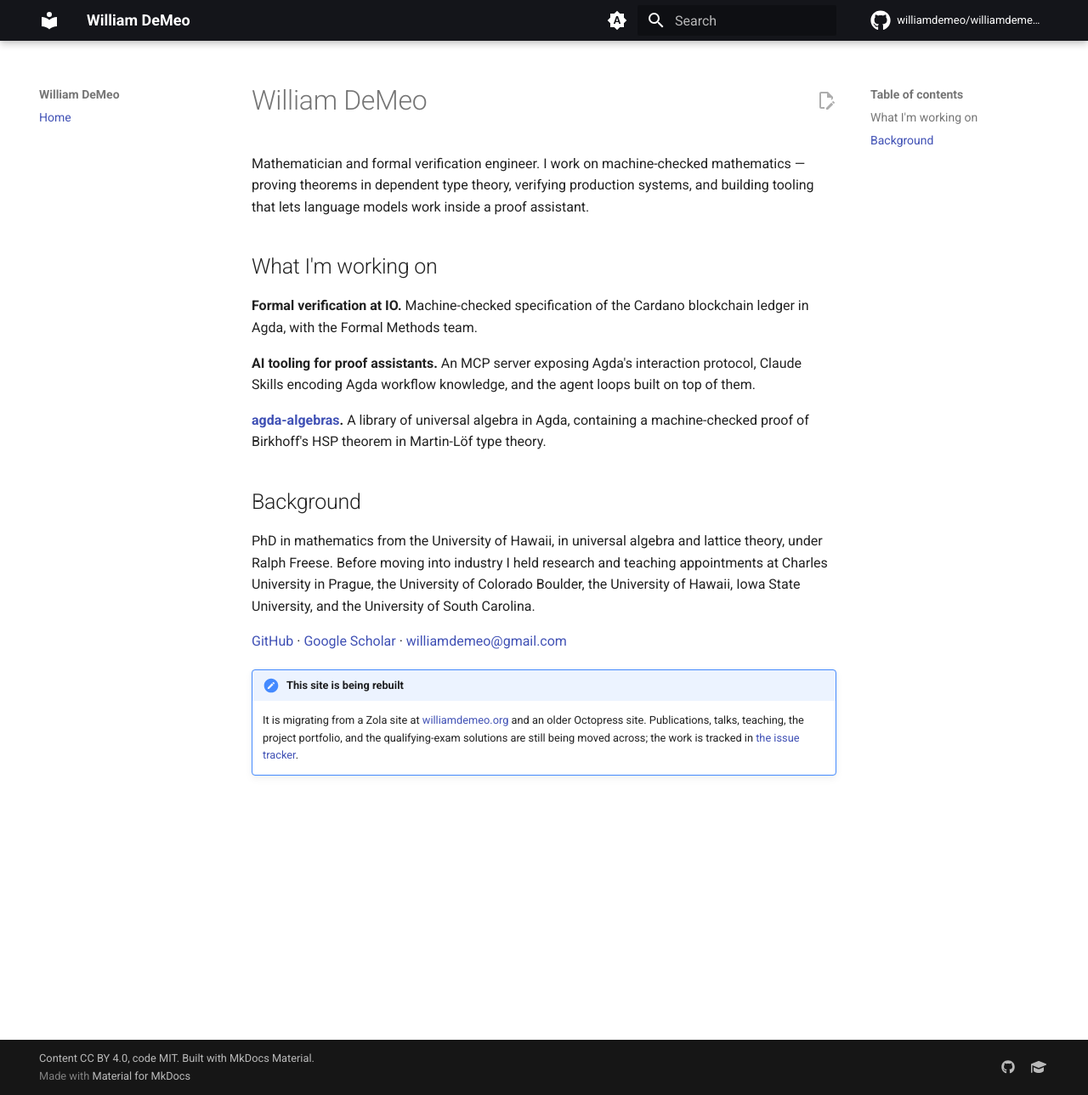
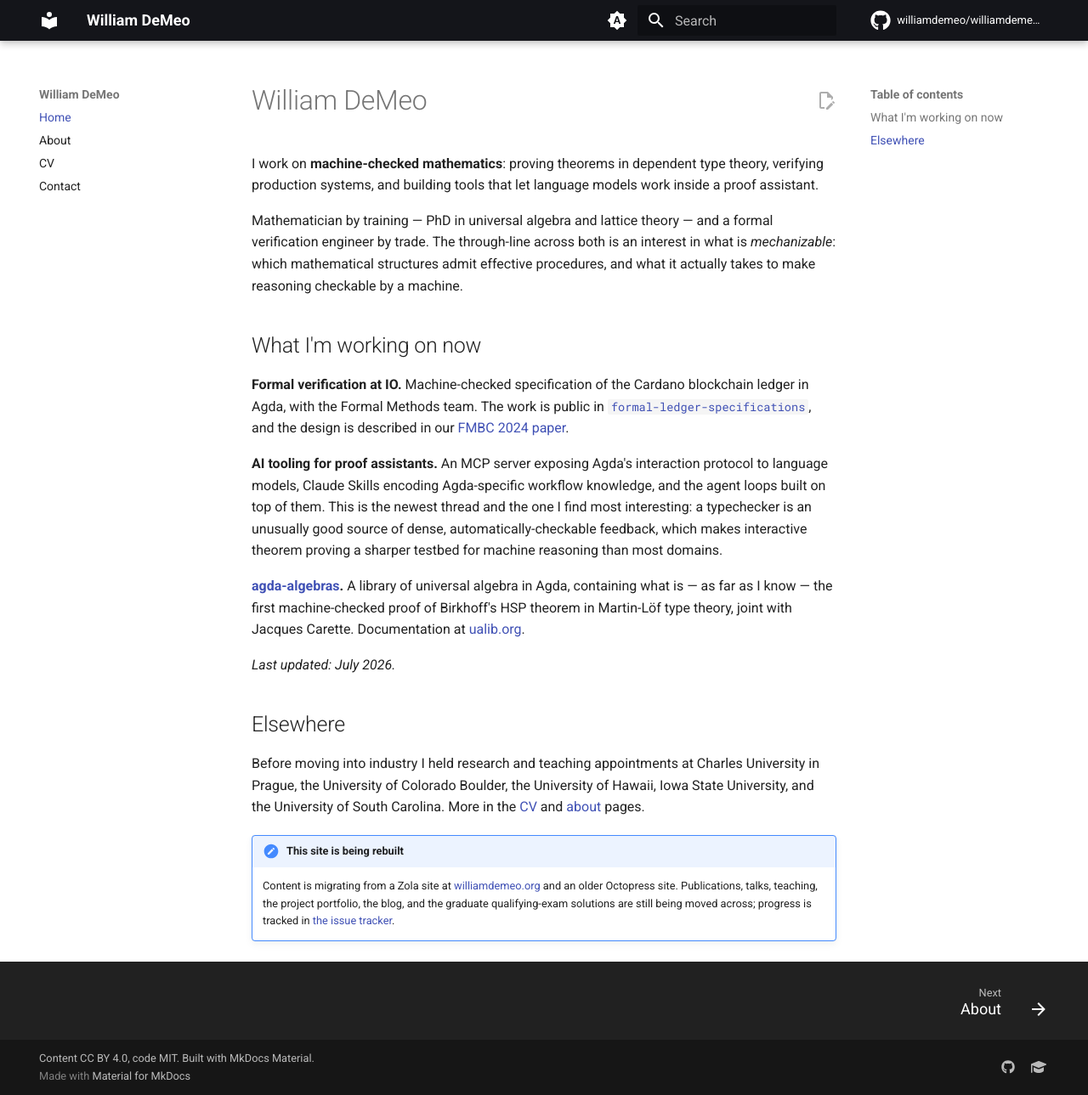
Before and after one commit to williamdemeo/williamdemeo.github.io, an MkDocs documentation site: the page built from docs/index.md, in a window 1280 px wide and 1289 px high. Shown: the whole window at 85% size. Built offline with MkDocs 1.6.1 and Material for MkDocs 9.7.7, drawn with Linux system fonts in a browser that asks for light colours; comment, search, counter and statistics services are not loaded.

Commit message:
Ship a first-pass home, about, CV, and contact page
Four pages, wired into the nav, replacing the placeholder home page.  This is
a draft for review rather than finished copy: every claim is sourced from the
williamdemeo/cv README (January 2025), the Zola about and research pages, or
this repository, and nothing has been invented to fill a gap.

Where a gap exists it is marked with an HTML comment containing TODO(wjd),
which renders as nothing but greps cleanly.  Six of them, covering the
identity pitch, the characterisation of the AI tooling work, the research
through-line, the rewritten research-interests line, the contact address, and
the two scholarly identifiers I could not verify.

Facts corrected against the legacy sites:

- The Zola about page still described the author as Senior University
  Lecturer at NJIT, a role that ended in 2023.
- The Microsoft Academic link is dropped; the service shut down in 2022.
- No home address or phone number appears anywhere, unlike the 2021 CV
  snapshot in the Zola repository.

The ORCID (0000-0003-1832-5690) was recovered from the arXiv author page
rather than guessed, after an earlier probe with a fabricated identifier
returned nothing -- worth stating because a wrong ORCID is worse than none.

DeMeo-CV.pdf moves from the repository root to docs/assets/ so that MkDocs
actually publishes it; at the root it would have 404ed.  The CV page frames
it honestly as a summary whose PDF is out of date, pointing at #41 and #42.

The portrait is imported from the Zola repository's static/images.  This is
the first asset under docs/assets/images/ and establishes the convention
M2-5 will follow.

pymdownx.emoji is enabled for the inline Material icons used on the contact
and CV pages; it ships with mkdocs-material and adds no dependency.

Closes #8.

Co-Authored-By: Claude Opus 5 <noreply@anthropic.com>
Claude-Session: https://claude.ai/code/session_019pNuxK8TykdeFBHyjbchPN

```diff
--- a/docs/index.md
+++ b/docs/index.md
@@ -1,39 +1,64 @@
+---
+title: William DeMeo
+description: >-
+  Mathematician and formal verification engineer working on machine-checked
+  mathematics, interactive theorem proving in Agda, and AI tooling for proof
+  assistants.
+---
+
 # William DeMeo
 
-Mathematician and formal verification engineer. I work on machine-checked
-mathematics — proving theorems in dependent type theory, verifying production
-systems, and building tooling that lets language models work inside a proof
-assistant.
+I work on **machine-checked mathematics**: proving theorems in dependent type
+theory, verifying production systems, and building tools that let language
+models work inside a proof assistant.
 
-## What I'm working on
+Mathematician by training — PhD in universal algebra and lattice theory —
+and a formal verification engineer by trade. The through-line across both is
+an interest in what is *mechanizable*: which mathematical structures admit
+effective procedures, and what it actually takes to make reasoning checkable
+by a machine.
+
+<!-- TODO(wjd): This is the ten-second pitch.  Everything else on the site is
+     downstream of whether these three paragraphs land.  Rewrite freely. -->
+
+## What I'm working on now
 
 **Formal verification at IO.** Machine-checked specification of the Cardano
-blockchain ledger in Agda, with the Formal Methods team.
+blockchain ledger in Agda, with the Formal Methods team. The work is public in
+[`formal-ledger-specifications`](https://github.com/IntersectMBO/formal-ledger-specifications),
+and the design is described in our [FMBC 2024 paper](https://drops.dagstuhl.de/entities/document/10.4230/OASIcs.FMBC.2024.2).
 
 **AI tooling for proof assistants.** An MCP server exposing Agda's interaction
-protocol, Claude Skills encoding Agda workflow knowledge, and the agent loops
-built on top of them.
+protocol to language models, Claude Skills encoding Agda-specific workflow
+knowledge, and the agent loops built on top of them. This is the newest thread
+and the one I find most interesting: a typechecker is an unusually good source
+of dense, automatically-checkable feedback, which makes interactive theorem
+proving a sharper testbed for machine reasoning than most domains.
+
+<!-- TODO(wjd): I only know these projects by name (agda-mcp, agda-native-air,
+     Claude Skills) and deliberately have not invented specifics.  Please
+     correct the characterisation above and add links once you decide what is
+     public.  M4-3 (#25) is the full page for this. -->
 
 **[agda-algebras](https://github.com/ualib/agda-algebras).** A library of
-universal algebra in Agda, containing a machine-checked proof of Birkhoff's
-HSP theorem in Martin-Löf type theory.
+universal algebra in Agda, containing what is — as far as I know — the first
+machine-checked proof of Birkhoff's HSP theorem in Martin-Löf type theory,
+joint with Jacques Carette. Documentation at [ualib.org](https://ualib.org).
 
-## Background
+*Last updated: July 2026.*
 
-PhD in mathematics from the University of Hawaii, in universal algebra and
-lattice theory, under Ralph Freese. Before moving into industry I held research
-and teaching appointments at Charles University in Prague, the University of
-Colorado Boulder, the University of Hawaii, Iowa State University, and the
-University of South Carolina.
+## Elsewhere
 
-[GitHub](https://github.com/williamdemeo) ·
-[Google Scholar](https://scholar.google.com/citations?user=y1OQ07QAAAAJ) ·
-[williamdemeo@gmail.com](mailto:williamdemeo@gmail.com)
+Before moving into industry I held research and teaching appointments at
+Charles University in Prague, the University of Colorado Boulder, the
+University of Hawaii, Iowa State University, and the University of South
+Carolina. More in the [CV](cv.md) and [about](about.md) pages.
 
 !!! note "This site is being rebuilt"
 
-    It is migrating from a Zola site at
+    Content is migrating from a Zola site at
     [williamdemeo.org](https://williamdemeo.org) and an older Octopress site.
-    Publications, talks, teaching, the project portfolio, and the qualifying-exam
-    solutions are still being moved across; the work is tracked in
+    Publications, talks, teaching, the project portfolio, the blog, and the
+    graduate qualifying-exam solutions are still being moved across; progress
+    is tracked in
     [the issue tracker](https://github.com/williamdemeo/williamdemeo.github.io/issues).
--- a/mkdocs.yml
+++ b/mkdocs.yml
@@ -84,6 +84,11 @@ markdown_extensions:
       permalink: true
       permalink_title: Link to this section
   - pymdownx.details
+  # Material's icon set, used for the inline :material-*: icons on the
+  # contact and CV pages.  Bundled with mkdocs-material; no extra dependency.
+  - pymdownx.emoji:
+      emoji_index: !!python/name:material.extensions.emoji.twemoji
+      emoji_generator: !!python/name:material.extensions.emoji.to_svg
   - pymdownx.highlight:
       anchor_linenums: true
       line_spans: __span
@@ -105,6 +110,9 @@ plugins:
 
 nav:
   - Home: index.md
+  - About: about.md
+  - CV: cv.md
+  - Contact: contact.md
 
 extra:
   social:
```
Also changed, not shown: docs/about.md (added, +87 -0 lines), docs/contact.md (added, +56 -0 lines), docs/cv.md (added, +113 -0 lines), docs/assets/images/william-demeo.jpg (added), 2 other files.
